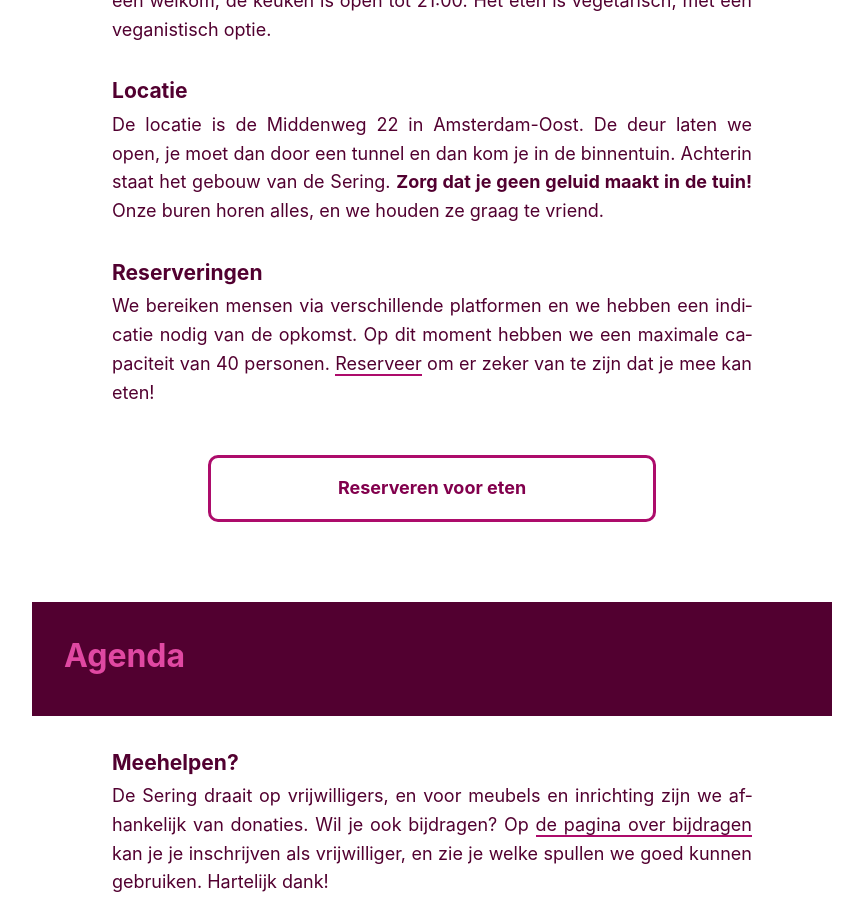
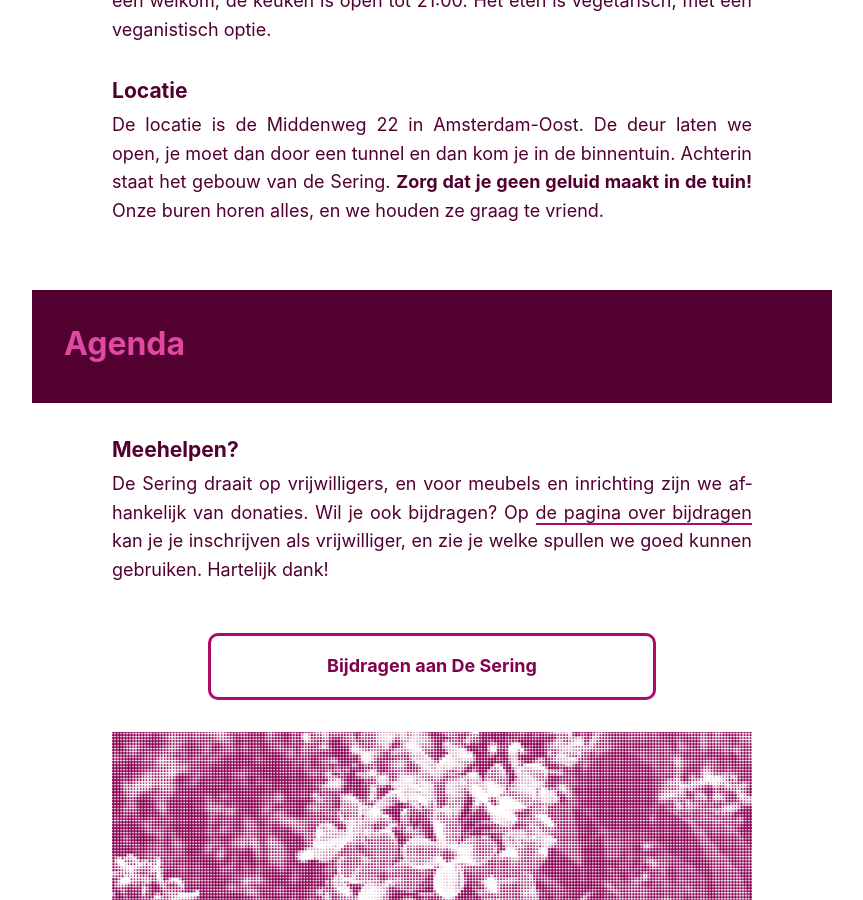
Before and after one commit to decoalitie/desering.org, a Jekyll site: the page built from index.md, in a window 1280 px wide and 900 px high, scrolled down 446 px. Shown: the whole window, without its empty margins (208-1071 px from the left). Built offline with Jekyll 4.4.1, drawn with Linux system fonts in a browser that asks for light colours; some web fonts are replaced.

Commit message:
remove reservations button

```diff
--- a/index.md
+++ b/index.md
@@ -26,7 +26,7 @@ translation: index
 			horen alles, en we houden ze graag te vriend.
 		</p>
 
-		<h3>Reserveringen</h3>
+<!-- 		<h3>Reserveringen</h3>
 		<p>
 			We bereiken mensen via verschillende platformen en we hebben een
 			indicatie nodig van de opkomst. Op dit moment hebben we een maximale
@@ -34,7 +34,7 @@ translation: index
 			<a href="/reserveren.html">Reserveer</a> om er zeker van te zijn dat
 			je mee kan eten!
 		</p>
-		<a class="button" href="/reserveren.html">Reserveren voor eten</a>
+		<a class="button" href="/reserveren.html">Reserveren voor eten</a> -->
 	</div>
 </div>
 
```
Also changed, not shown: en/index.md (+2 -2 lines).
